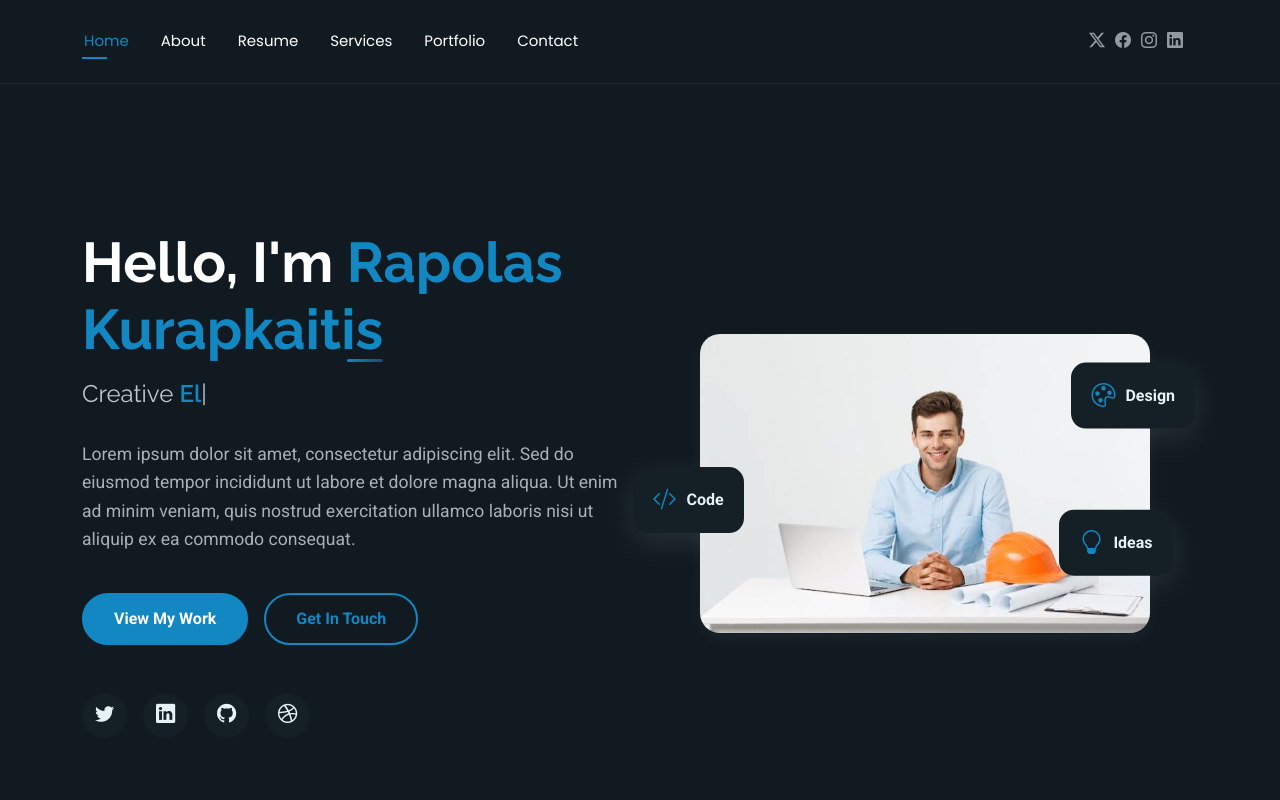
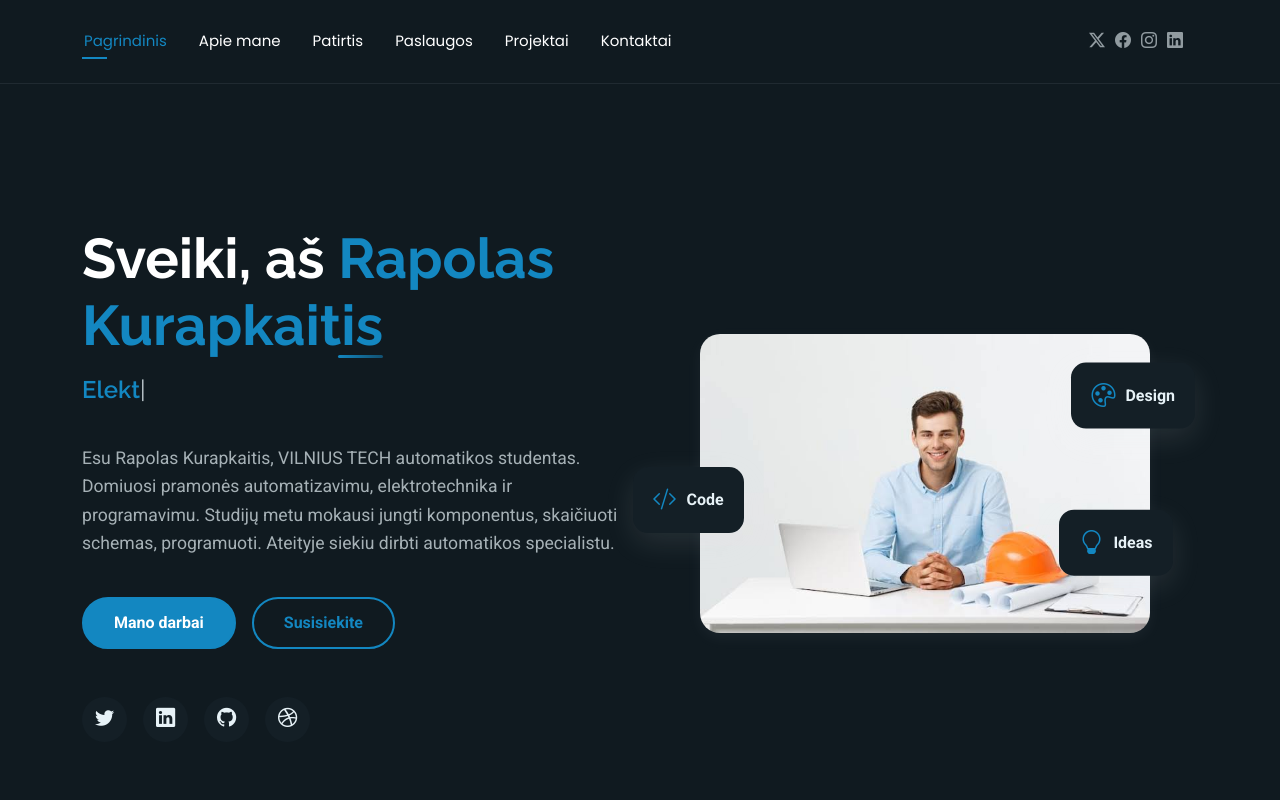
Before and after one commit to RapolasKUR/RapolasKUR.github.io, a plain HTML site: page index.html in a window 1280 px wide. Shown: the top 800 px of the page. Drawn offline with Linux system fonts and the light colour scheme.

Commit message:
7 Laboras done

```diff
--- a/index.html
+++ b/index.html
@@ -1,15 +1,15 @@
 <!DOCTYPE html>
-<html lang="en">
+<html lang="lt">
 
 <head>
   <meta charset="utf-8">
   <meta content="width=device-width, initial-scale=1.0" name="viewport">
-  <title>Index - FolioOne Bootstrap Template</title>
-  <meta name="description" content="">
-  <meta name="keywords" content="">
+  <title>Mano CV</title>
+  <meta name="author" content="Rapolas Kurapkaitis">
+  <meta name="description" content="Rapolas Kurapkaitis CV puslapis">
 
   <!-- Favicons -->
-  <link href="assets/img/favicon.png" rel="icon">
+  <link href="assets/img/Zenklas-Itampa.png" rel="icon">
   <link href="assets/img/apple-touch-icon.png" rel="apple-touch-icon">
 
   <!-- Fonts -->
@@ -48,12 +48,12 @@
 
       <nav id="navmenu" class="navmenu">
         <ul>
-          <li><a href="index.html" class="active">Home</a></li>
-          <li><a href="about.html">About</a></li>
-          <li><a href="resume.html">Resume</a></li>
-          <li><a href="services.html">Services</a></li>
-          <li><a href="portfolio.html">Portfolio</a></li>
-          <li><a href="contact.html">Contact</a></li>
+          <li><a href="index.html" class="active">Pagrindinis</a></li>
+          <li><a href="about.html">Apie mane</a></li>
+          <li><a href="resume.html">Patirtis</a></li>
+          <li><a href="services.html">Paslaugos</a></li>
+          <li><a href="portfolio.html">Projektai</a></li>
+          <li><a href="contact.html">Kontaktai</a></li>
         </ul>
         <i class="mobile-nav-toggle d-xl-none bi bi-list"></i>
       </nav>
@@ -78,12 +78,17 @@
         <div class="row gy-4 align-items-center">
           <div class="col-lg-6 order-2 order-lg-1">
             <div class="hero-content">
-              <h1 data-aos="fade-up" data-aos-delay="200">Hello, I'm <span class="highlight">Rapolas Kurapkaitis</span></h1>
-              <h2 data-aos="fade-up" data-aos-delay="300">Creative <span class="typed" data-typed-items="Electrical Engineer, Process Automation Specialist, Automation Technician"></span></h2>
-              <p data-aos="fade-up" data-aos-delay="400">Lorem ipsum dolor sit amet, consectetur adipiscing elit. Sed do eiusmod tempor incididunt ut labore et dolore magna aliqua. Ut enim ad minim veniam, quis nostrud exercitation ullamco laboris nisi ut aliquip ex ea commodo consequat.</p>
+              <h1 data-aos="fade-up" data-aos-delay="200">Sveiki, aš <span class="highlight">Rapolas Kurapkaitis</span></h1>
+              <h2 data-aos="fade-up" data-aos-delay="300"> <span class="typed" data-typed-items="Elektros inžinierius, Procesų automatizavimo specialistas, Automatikos technikas"></span></h2>
+              <p data-aos="fade-up" data-aos-delay="400"><p>
+  Esu Rapolas Kurapkaitis, VILNIUS TECH automatikos studentas.
+  Domiuosi pramonės automatizavimu, elektrotechnika ir programavimu.
+  Studijų metu mokausi jungti komponentus, skaičiuoti schemas, programuoti.
+  Ateityje siekiu dirbti automatikos specialistu.
+</p></p>
               <div class="hero-actions" data-aos="fade-up" data-aos-delay="500">
-                <a href="portfolio.html" class="btn btn-primary">View My Work</a>
-                <a href="contact.html" class="btn btn-outline">Get In Touch</a>
+                <a href="portfolio.html" class="btn btn-primary">Mano darbai</a>
+                <a href="contact.html" class="btn btn-outline">Susisiekite</a>
               </div>
               <div class="social-links" data-aos="fade-up" data-aos-delay="600">
                 <a href="#"><i class="bi bi-twitter"></i></a>
```
Also changed, not shown: assets/img/Zenklas-Itampa.png (added).
